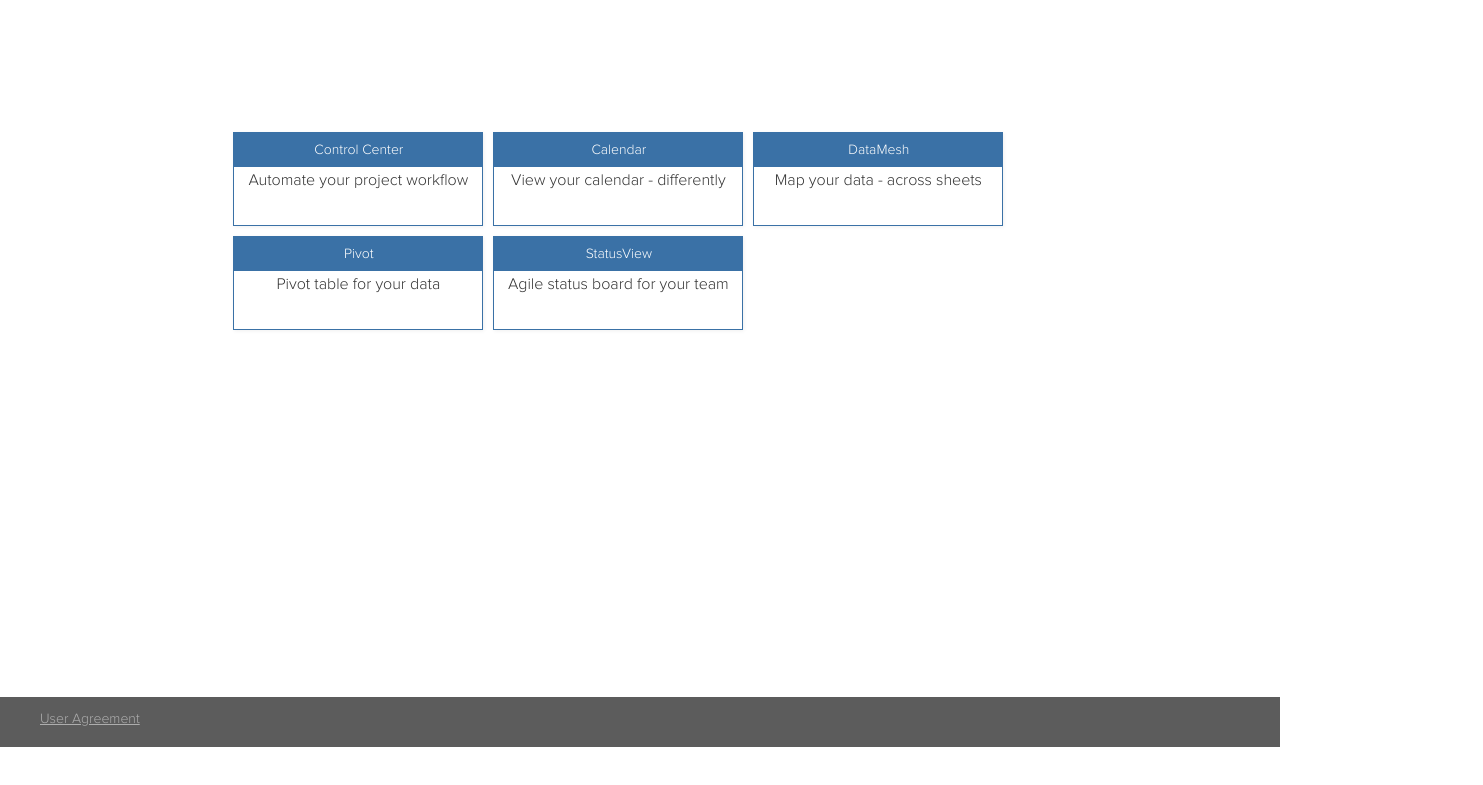
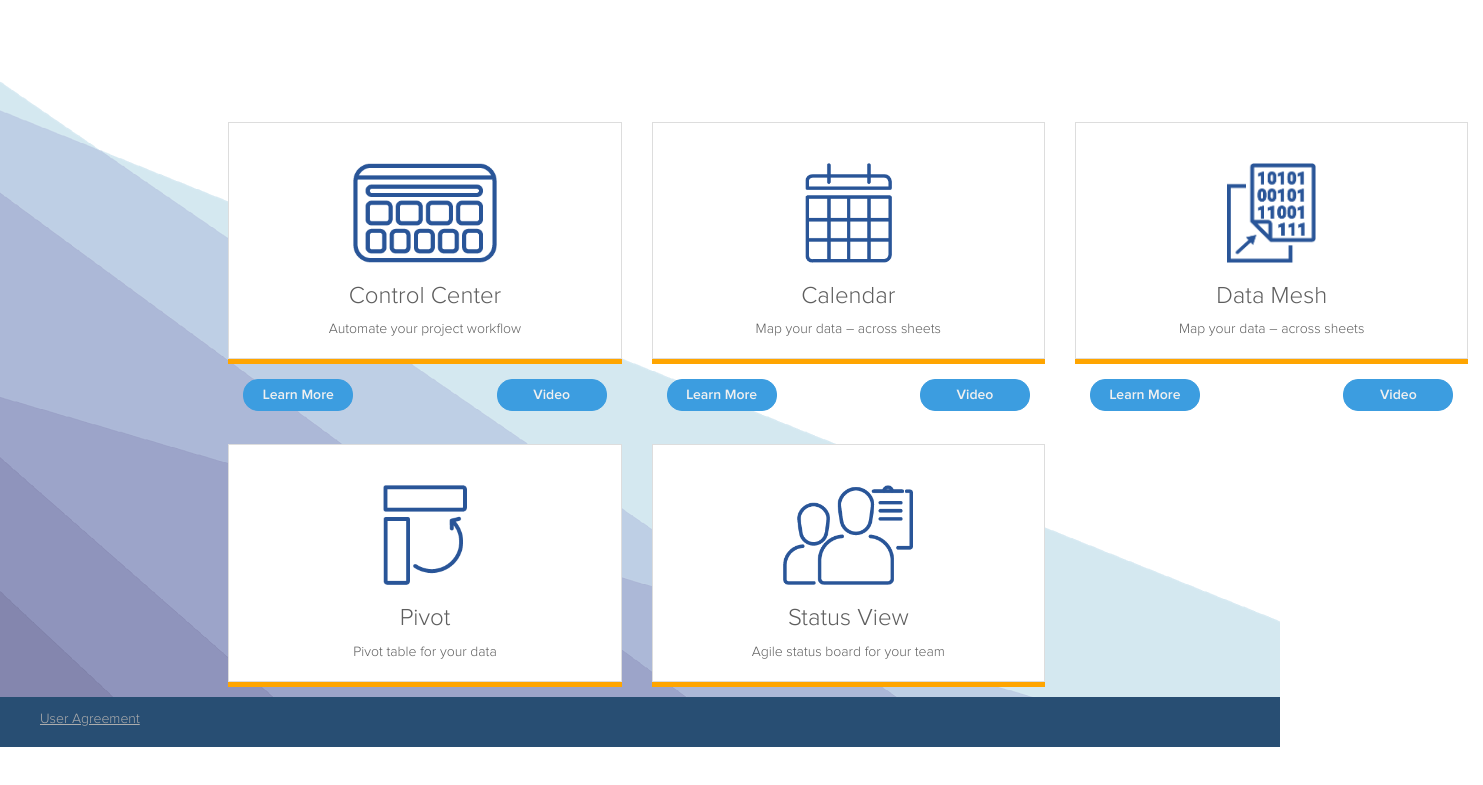
Before and after one commit to vidalab/smartsheet_apps_page, a plain HTML site: page index.html in a window 1280 px wide. Shown: the part 53-838 px from the top of the page, 1483 px wide, since content can reach past the window. Before the commit the page ends 800 px from the top, so only its background shows below. Drawn offline with Linux system fonts and the light colour scheme.

Commit message:
restyling homepage

```diff
--- a/application.css
+++ b/application.css
@@ -12,27 +12,35 @@
  *
 
 
+ */
 
+.thumbnail {
+  border: none;
+  background: transparent;
+  padding: 0;
+  margin-bottom: 50px;
+}
 
+.thumbnail .caption {
+  background: white;
+  border: 1px solid #ddd;
+  padding-top: 40px;
+}
 
+.thumbnail .buttons-bar {
+  padding: 15px;
+  border-top: 5px solid #ffa500;
+}
 
+.thumbnail .buttons-bar .btn-primary {
+  background-color: #3c9de0;
+  border-color: #3c9de0;
+  border-radius: 15px;
+  padding: 5px 10px;
+  font-weight: bold;
+  min-width: 110px;
+}
 
-
-
-
-
-
-
-
-
-
-
-
-
-
-
-
-
-
-
- */
+.thumbnail a > img.app-icon {
+  height: 100px;
+}
--- a/common.css
+++ b/common.css
@@ -160,6 +160,7 @@
 #marketing {
   height: 100%;
   background-size: cover;
+  background: url(images/background.png) bottom left no-repeat
 }
 /* line 175, /Users/phuoc/Documents/Workspace/vida_lab/smartsheet/smartsheet_controlcenter/app/assets/stylesheets/common.css.scss */
 #marketing .title {
@@ -232,7 +233,7 @@
   bottom: 0px;
   width: 100%;
   height: 50px;
-  background-color: #5c5c5c;
+  background-color: #284e73;
 }
 /* line 238, /Users/phuoc/Documents/Workspace/vida_lab/smartsheet/smartsheet_controlcenter/app/assets/stylesheets/common.css.scss */
 .page-footer a {
--- a/index.html
+++ b/index.html
@@ -19,60 +19,92 @@
 <div id="marketing"><div class="container-fluid" style="height: 100%;"><div class="row" style="height: 100%; padding-top: 10%;"><div class="col-md-offset-2 col-xs-8 text-center"><div class="title"></div>
 
 
-<div>
-  <ul class="project-tiles">
-    <a href="https://smartsheet.controlcenter.smartsheetapps.com/" target="_blank">
-      <li class="project-type">
-        <div class="header">
-          Control Center
+<div class="container">
+  <div class="row">
+    <div class="col-md-4">
+      <div class="thumbnail">
+        <div class="caption">
+          <a href="https://smartsheet.controlcenter.smartsheetapps.com/" target="_blank">
+            <img class='app-icon' src="images/control-center-app.png" alt="Control Center">
+          </a>
+          <h3>Control Center</h3>
+          <p>Automate your project workflow</p>
         </div>
-        <div class="content">
-          Automate your project workflow
+        <div class='buttons-bar'>
+          <a href="#" class="btn btn-primary pull-left" role="button">Learn More</a>
+          <a href="#" class="btn btn-primary pull-right" role="button">Video</a>
         </div>
-      </li>
-    </a>
-    <a href="https://main.calendar.smartsheetapps.com/" target="_blank">
-      <li class="project-type">
-        <div class="header">
-          Calendar
+      </div>
+    </div>
+
+    <div class="col-md-4">
+      <div class="thumbnail">
+        <div class="caption">
+          <a href="https://main.calendar.smartsheetapps.com/" target="_blank">
+            <img class='app-icon' src="images/calendar-app.png" alt="Calendar">
+          </a>
+          <h3>Calendar</h3>
+          <p>Map your data – across sheets</p>
         </div>
-        <div class="content">
-          View your calendar - differently
+        <div class='buttons-bar'>
+          <a href="#" class="btn btn-primary pull-left" role="button">Learn More</a>
+          <a href="#" class="btn btn-primary pull-right" role="button">Video</a>
         </div>
-      </li>
-    </a>
-    <a href="https://datamesh.smartsheetapps.com/" target="_blank">
-      <li class="project-type">
-        <div class="header">
-          DataMesh
+      </div>
+    </div>
+
+    <div class="col-md-4">
+      <div class="thumbnail">
+        <div class="caption">
+          <a href="https://datamesh.smartsheetapps.com/" target="_blank">
+            <img class='app-icon' src="images/data-mesh-app.png" alt="Data Mesh">
+          </a>
+          <h3>Data Mesh</h3>
+          <p>Map your data – across sheets</p>
         </div>
-        <div class="content">
-          Map your data - across sheets
+        <div class='buttons-bar'>
+          <a href="#" class="btn btn-primary pull-left" role="button">Learn More</a>
+          <a href="#" class="btn btn-primary pull-right" role="button">Video</a>
         </div>
-      </li>
-    </a>
-    <a href="https://pivot.smartsheetapps.com/" target="_blank">
-      <li class="project-type">
-        <div class="header">
-          Pivot
+      </div>
+    </div>
+  </div>
+
+  <div class="row">
+    <div class="col-md-4">
+      <div class="thumbnail">
+        <div class="caption">
+          <a href="https://pivot.smartsheetapps.com/" target="_blank">
+            <img class='app-icon' src="images/pivot-app.png" alt="Pivot">
+          </a>
+          <h3>Pivot</h3>
+          <p>Pivot table for your data</p>
         </div>
-        <div class="content">
-          Pivot table for your data
+        <div class='buttons-bar'>
+          <a href="#" class="btn btn-primary" role="button">Learn More</a>
         </div>
-      </li>
-    </a>
-    <a href="https://main.statusview.smartsheetapps.com/" target="_blank">
-      <li class="project-type">
-        <div class="header">
-          StatusView
+      </div>
+    </div>
+
+    <div class="col-md-4">
+      <div class="thumbnail">
+        <div class="caption">
+          <a href="https://main.statusview.smartsheetapps.com/" target="_blank">
+            <img class='app-icon' src="images/status-view-app.png" alt="Status View">
+          </a>
+          <h3>Status View</h3>
+          <p>Agile status board for your team</p>
         </div>
-        <div class="content">
-          Agile status board for your team
+        <div class='buttons-bar'>
+          <a href="#" class="btn btn-primary pull-left" role="button">Learn More</a>
+          <a href="#" class="btn btn-primary pull-right" role="button">Video</a>
         </div>
-      </li>
-    </a>
-  </ul>
+      </div>
+    </div>
+    <div class="col-md-4"></div>
+  </div>
 </div>
+
 
 <div class="spacer-20"></div><p class="error-message"></p></div></div></div><div class="page-footer"><a href="https://www.smartsheet.com/user-agreement" target="_blank">User Agreement</a></div></div>
 </body></html>
```
Also changed, not shown: images/background.png (added), images/calendar-app.png (added), images/control-center-app.png (added), images/data-mesh-app.png (added), images/pivot-app.png (added), images/status-view-app.png (added).
